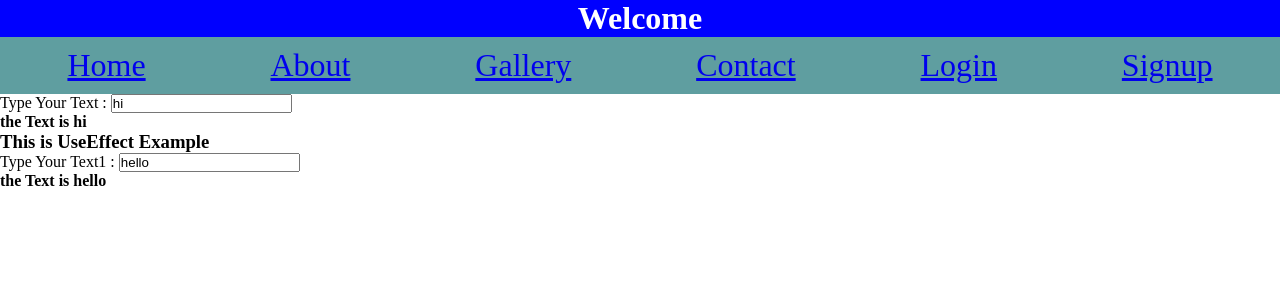
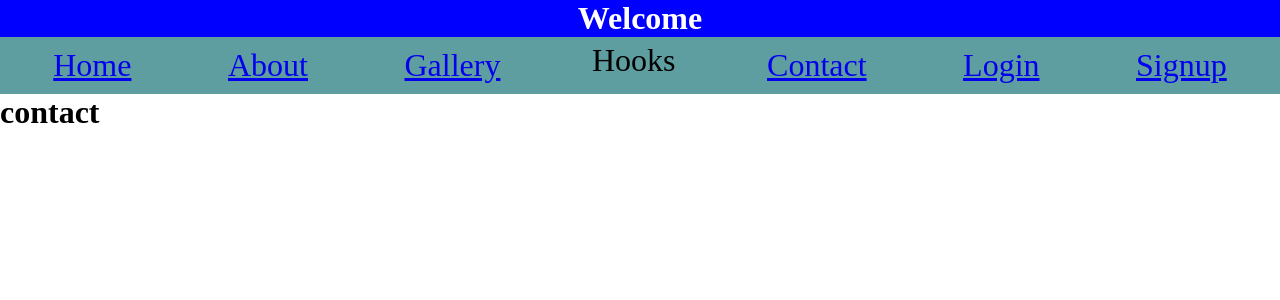
Before and after one commit to mr-black-manjuvirattu-lover/MERN, a React (Vite) app in the folder Frontend/: page /contact in a window 1280 px wide. Shown: the top 300 px of the page. Built offline with nearby package versions, Linux system fonts and the light colour scheme.

Commit message:
DropDown

```diff
--- a/Frontend/src/App.jsx
+++ b/Frontend/src/App.jsx
@@ -7,6 +7,8 @@ import Login from "./Components/FunctionalComponent/Login"
 import Signup from "./Components/FunctionalComponent/Signup"
 import Home from "./Components/FunctionalComponent/Home"
 import {BrowserRouter,Routes,Route} from 'react-router-dom'
+import UseEffect from "./Components/FunctionalComponent/useEffect"
+
 function App() {
 
   return (
@@ -20,6 +22,7 @@ function App() {
               <Route path='/' element={<Home properties="Hello, " sjit="SJIT" welcome="welcome"/>}></Route>
               <Route path='/about' element={<About/>}></Route>
               <Route path='/gallery' element={<Gallery/>}></Route>
+              <Route path='/useeffect' element={<UseEffect/>}></Route>
               <Route path='/contact' element={<Contact/>}></Route>
               <Route path='/signup' element={<Signup/>}></Route>
               <Route path='/login' element={<Login/>}></Route>
--- a/Frontend/src/Components/CSS/NavBar.css
+++ b/Frontend/src/Components/CSS/NavBar.css
@@ -18,3 +18,10 @@ li:hover{
     background-color: chartreuse;
     border-radius: 20px;
 }
+.drag{
+    position: relative;
+    display: none;
+}
+.drop:hover .drag{
+    display: block;
+}
--- a/Frontend/src/Components/FunctionalComponent/Contact.jsx
+++ b/Frontend/src/Components/FunctionalComponent/Contact.jsx
@@ -1,19 +1,9 @@
-import React,{useEffect, useState} from 'react'
+import React from 'react'
 
 const Contact = () => {
-    const[text,setText]=useState("hi");
-    const[text1,setText1]=useState("hello");
-    useEffect(()=>{
-        console.log(text)
-        console.log(text1)
-    },[])
   return (
     <div>
-        Type Your Text : <input type="text" value={text} onChange={(e)=>setText(e.target.value)} />
-        <h4>the Text is {text}</h4>
-        <h3>This is UseEffect Example</h3>
-        Type Your Text1 : <input type="text" value={text1} onChange={(e)=>setText1(e.target.value)} />
-        <h4>the Text is {text1}</h4>
+      <h1>contact</h1>
     </div>
   )
 }
--- a/Frontend/src/Components/FunctionalComponent/NavBar.jsx
+++ b/Frontend/src/Components/FunctionalComponent/NavBar.jsx
@@ -8,6 +8,13 @@ const NavBar = () => {
                 <li><Link to='/'>Home</Link></li>
                 <li><Link to='/about'>About</Link></li>
                 <li><Link to='/gallery'>Gallery</Link></li>
+                <div className='drop'>
+                  <span>Hooks</span>
+                  <ol className='drag'>
+                    <li>UseState</li>
+                    <li><Link to='/useeffect'>UseEffect</Link></li>
+                  </ol>
+                </div>
                 <li><Link to='/contact'>Contact</Link></li>
                 <li><Link to='/login'>Login</Link></li>
                 <li><Link to='/signup'>Signup</Link></li>
--- /dev/null
+++ b/Frontend/src/Components/FunctionalComponent/UseEffect.jsx
@@ -0,0 +1,14 @@
+import React,{useEffect, useState} from 'react'
+
+const UseEffect = () => {
+    const[text,setText]=useState("hi");
+    useEffect(()=>{
+        console.log(text)
+    },[])
+  return (
+    <div>
+        Type Your Text : <input type="text" value={text} onChange={(e)=>setText(e.target.value)} />
+        <h4>the Text is {text}</h4>
+    </div>
+  )}
+export default UseEffect
```
